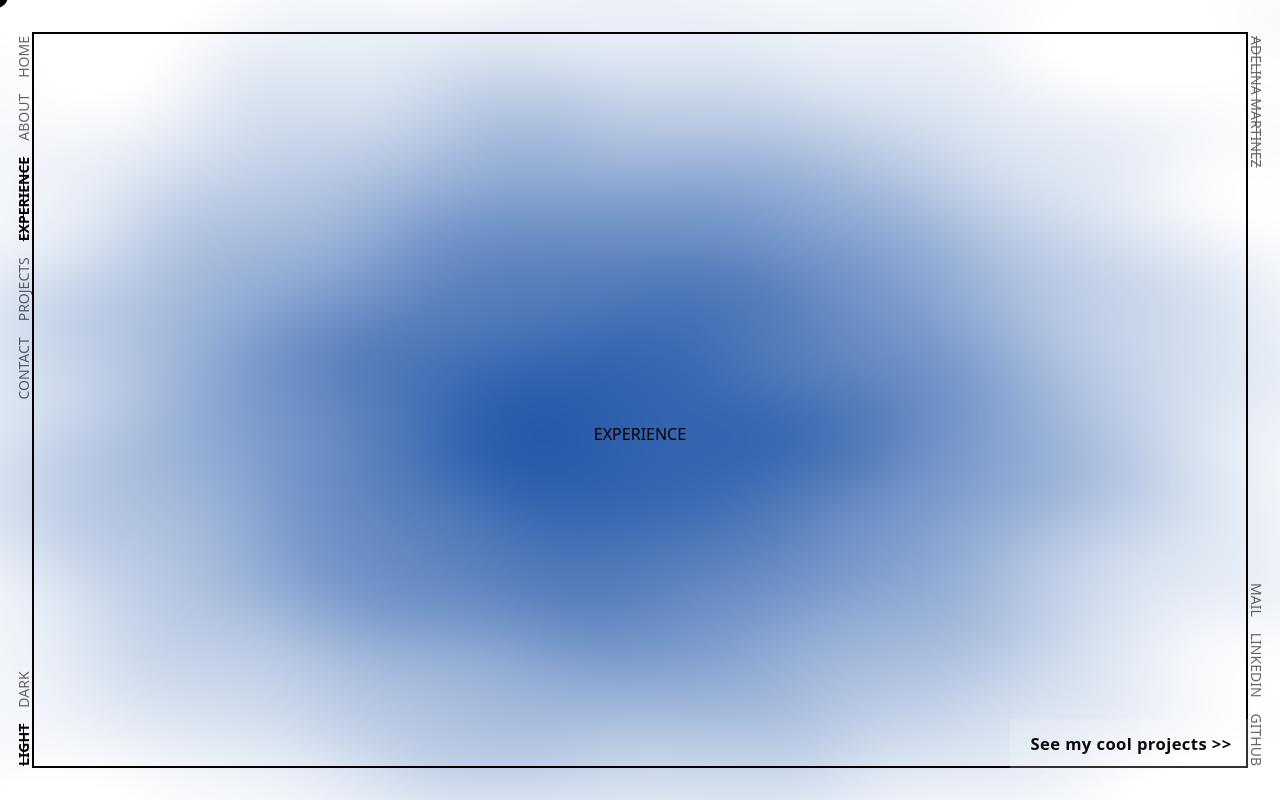
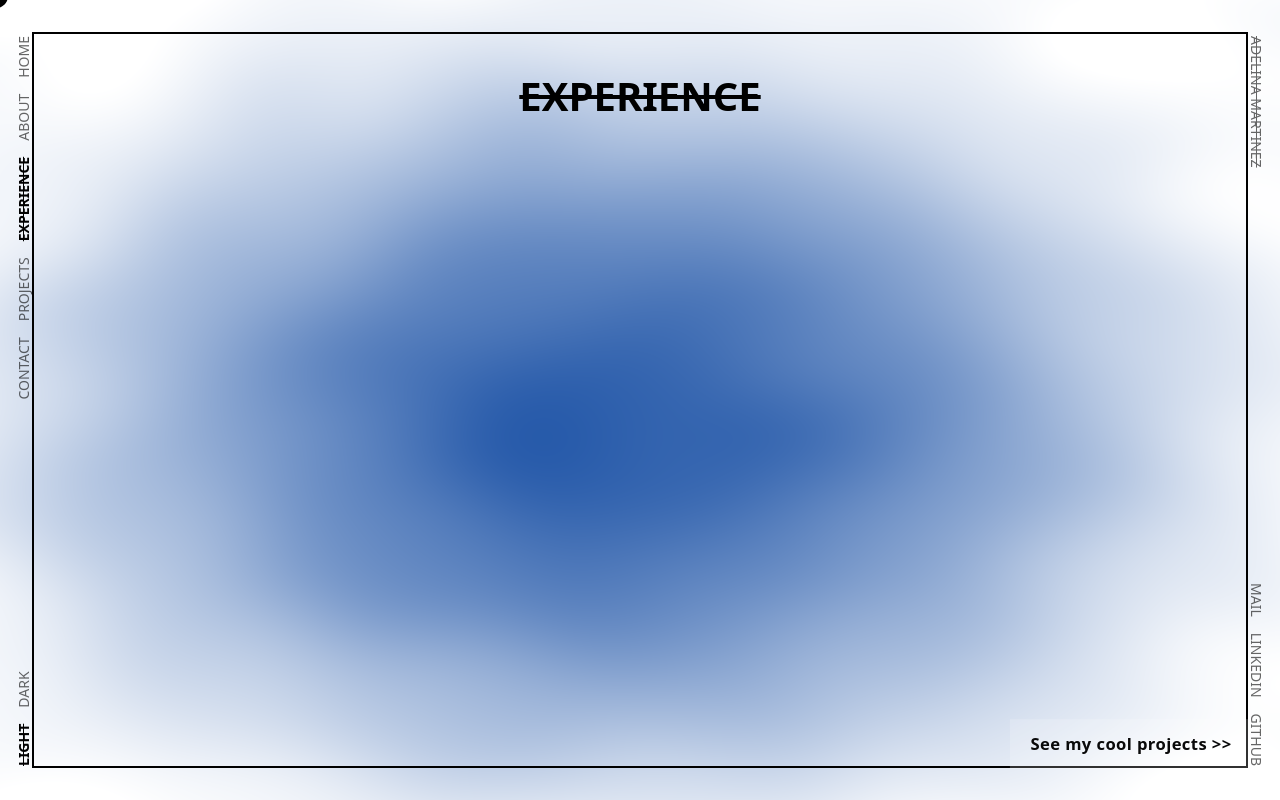
Before and after one commit to Adelina805/adelina-portfolio, a Next.js app: page /experience in a window 1280 px wide. Built offline with nearby package versions, Linux system fonts and the light colour scheme.

Commit message:
added headers

```diff
--- a/src/app/about/page.tsx
+++ b/src/app/about/page.tsx
@@ -2,11 +2,21 @@ import NextButton from "../NextButton";
 
 export default function AboutPage() {
   return (
-    <section>
+    <section className="relative min-h-[90vh] px-4">
 
-    <div style={{ display: 'flex', alignItems: 'center', justifyContent: 'center', height: '100vh' }}>
-      <h1>ABOUT</h1>
-    </div>
+    <h1
+      className="
+        font-bold
+        text-[40px]
+        line-through
+        hover:no-underline
+        transition-all
+        text-center
+        pt-[calc(clamp(1rem,4vw,2rem))]
+      "
+    >
+      ABOUT
+    </h1>
 
       <NextButton href="/experience" label="View my experiences >>" />
     </section>
--- a/src/app/contact/page.tsx
+++ b/src/app/contact/page.tsx
@@ -2,11 +2,21 @@ import NextButton from "../NextButton";
 
 export default function ContactPage() {
   return (
-    <section>
+    <section className="relative min-h-[90vh] px-4">
 
-    <div style={{ display: 'flex', alignItems: 'center', justifyContent: 'center', height: '100vh' }}>
-      <h1>CONTACT</h1>
-    </div>
+    <h1
+      className="
+        font-bold
+        text-[40px]
+        line-through
+        hover:no-underline
+        transition-all
+        text-center
+        pt-[calc(clamp(1rem,4vw,2rem))]
+      "
+    >
+      CONTACT
+    </h1>
 
       <NextButton href="/" label="That was fun! Do it again >>" />
     </section>
--- a/src/app/experience/page.tsx
+++ b/src/app/experience/page.tsx
@@ -2,11 +2,21 @@ import NextButton from "../NextButton";
 
 export default function ExperiencePage() {
   return (
-    <section>
+    <section className="relative min-h-[90vh] px-4">
 
-    <div style={{ display: 'flex', alignItems: 'center', justifyContent: 'center', height: '100vh' }}>
-      <h1>EXPERIENCE</h1>
-    </div>
+    <h1
+      className="
+        font-bold
+        text-[40px]
+        line-through
+        hover:no-underline
+        transition-all
+        text-center
+        pt-[calc(clamp(1rem,4vw,2rem))]
+      "
+    >
+      EXPERIENCE
+    </h1>
 
       <NextButton href="/projects" label="See my cool projects >>" />
     </section>
--- a/src/app/projects/page.tsx
+++ b/src/app/projects/page.tsx
@@ -2,10 +2,21 @@ import NextButton from "../NextButton";
 
 export default function ProjectsPage() {
   return (
-    <section>
-    <div style={{ display: 'flex', alignItems: 'center', justifyContent: 'center', height: '100vh' }}>
-      <h1>PROJECTS</h1>
-    </div>
+    <section className="relative min-h-[90vh] px-4">
+
+    <h1
+      className="
+        font-bold
+        text-[40px]
+        line-through
+        hover:no-underline
+        transition-all
+        text-center
+        pt-[calc(clamp(1rem,4vw,2rem))]
+      "
+    >
+      PROJECTS
+    </h1>
 
       <NextButton href="/contact" label="Don’t be shy, say hello! >>" />
     </section>
```
